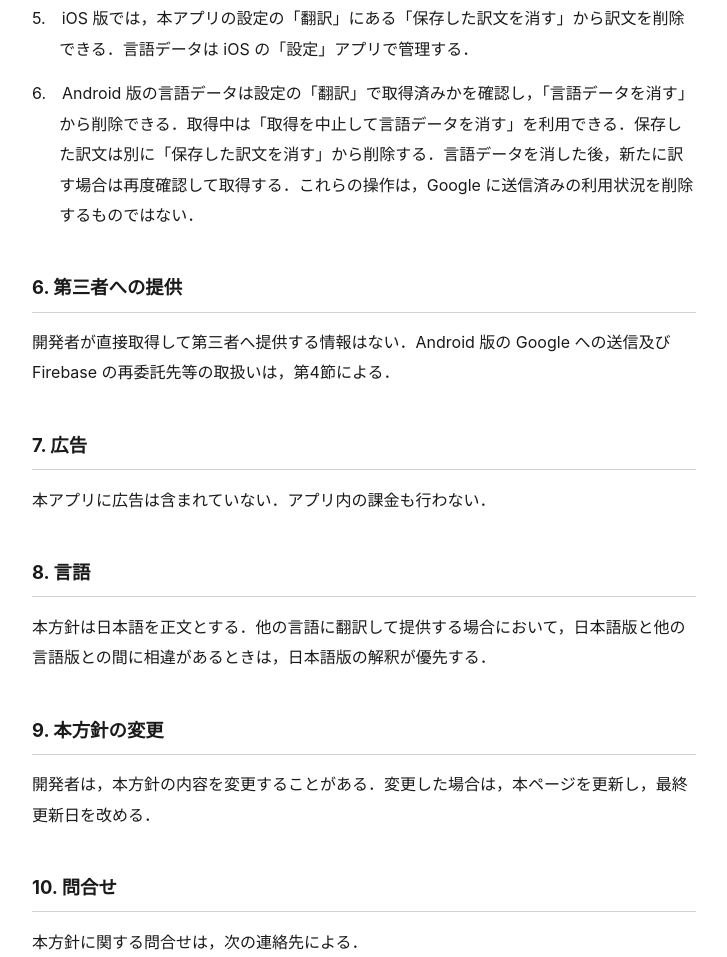
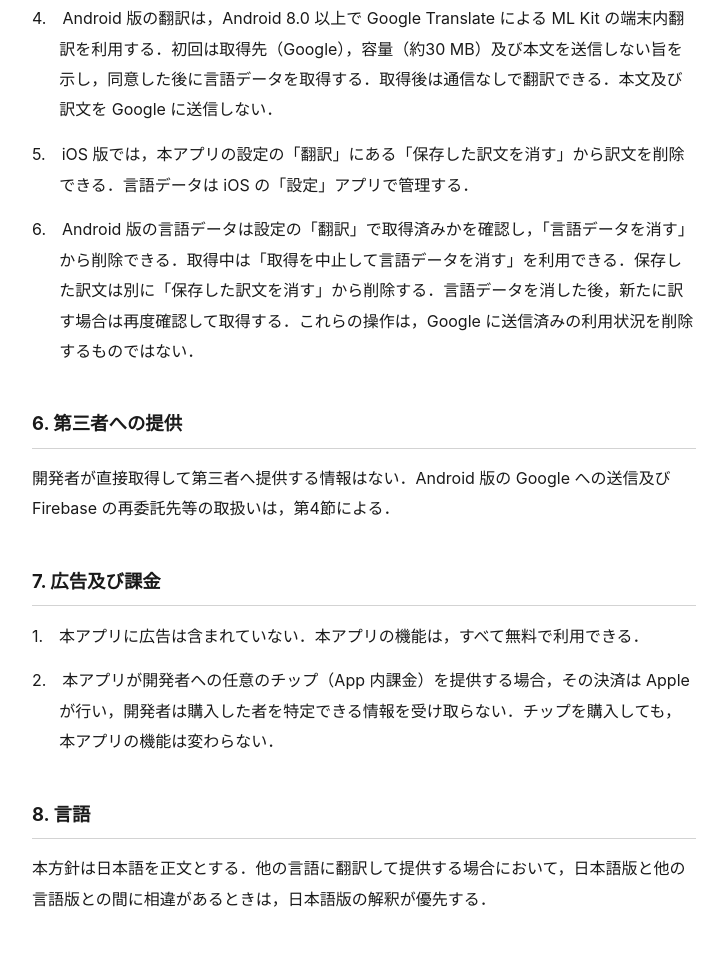
Before and after one commit to yozora5633/psycode, a plain HTML site: page ja/privacy.html in a window 1280 px wide. Shown: the part 3041-3998 px from the top of the page, without its empty margins (276-1003 px from the left). Drawn offline with Linux system fonts and the light colour scheme.

Commit message:
プライバシーポリシーの課金の記載を，チップの有無によらず正しい文言にする

```diff
--- a/ja/privacy.html
+++ b/ja/privacy.html
@@ -49,6 +49,7 @@ footer{margin-top:3rem;padding-top:1rem;border-top:1px solid rgba(128,128,128,.3
 <p class="para">2.　開発者は，前項の情報を取得することも閲覧することもできない．</p>
 <p class="para">3.　本アプリを削除すると，第1項の情報は当該端末から削除される．</p>
 <p class="para">4.　Android 版は，クラウドへのバックアップを行わない設定としている．機種変更の際は，OS が対応する端末間の直接移行に限り，お気に入り，グループ，閲覧履歴，初回説明の完了の記録及び設定を引き継ぐことができる．Android 9 以上で，利用する端末が当該移行に対応していることを要する．Android 8.0 及び 8.1 では引き継がない．作成した訳文，言語データ及び翻訳の同意の記録は，クラウドへのバックアップ及び端末間の移行のいずれにも含めない．</p>
+<p class="para">5.　本アプリが開発者への任意のチップを提供する場合，チップのお願いを表示する時期を決めるため，項目の詳細を開いた日の数及び日付，お願いを表示した日並びにチップを購入した日を，端末内にのみ保存する．本文，コード及び検索語は保存せず，これらの記録を端末の外に送信しない．</p>
 <h2>4. 外部への送信</h2>
 <p class="para">1.　iOS 版は，利用者に関する情報を開発者又は外部の事業者へ送信しない．Android 版は INTERNET 権限を持ち，翻訳の言語データの取得並びに ML Kit の利用状況の送信及びこれらに伴う SDK の設定通信だけに用いる．本文及び訳文は Google を含む外部の事業者へ送信しない．端末間の直接移行は，第3節第4項による．</p>
 <p class="para">2.　利用者が本アプリの中のリンクを開いた場合に限り，端末のブラウザで外部のサイト（WHO の ICD-11 閲覧サイト，米国精神医学会の公開資料，厚生労働省の統計分類のページ等）が表示される．表示した後の取扱いは，そのサイトの運営者の方針による．</p>
@@ -65,8 +66,9 @@ footer{margin-top:3rem;padding-top:1rem;border-top:1px solid rgba(128,128,128,.3
 <p class="para">6.　Android 版の言語データは設定の「翻訳」で取得済みかを確認し，「言語データを消す」から削除できる．取得中は「取得を中止して言語データを消す」を利用できる．保存した訳文は別に「保存した訳文を消す」から削除する．言語データを消した後，新たに訳す場合は再度確認して取得する．これらの操作は，Google に送信済みの利用状況を削除するものではない．</p>
 <h2>6. 第三者への提供</h2>
 <p>開発者が直接取得して第三者へ提供する情報はない．Android 版の Google への送信及び Firebase の再委託先等の取扱いは，第4節による．</p>
-<h2>7. 広告</h2>
-<p>本アプリに広告は含まれていない．アプリ内の課金も行わない．</p>
+<h2>7. 広告及び課金</h2>
+<p class="para">1.　本アプリに広告は含まれていない．本アプリの機能は，すべて無料で利用できる．</p>
+<p class="para">2.　本アプリが開発者への任意のチップ（App 内課金）を提供する場合，その決済は Apple が行い，開発者は購入した者を特定できる情報を受け取らない．チップを購入しても，本アプリの機能は変わらない．</p>
 <h2>8. 言語</h2>
 <p>本方針は日本語を正文とする．他の言語に翻訳して提供する場合において，日本語版と他の言語版との間に相違があるときは，日本語版の解釈が優先する．</p>
 <h2>9. 本方針の変更</h2>
```
